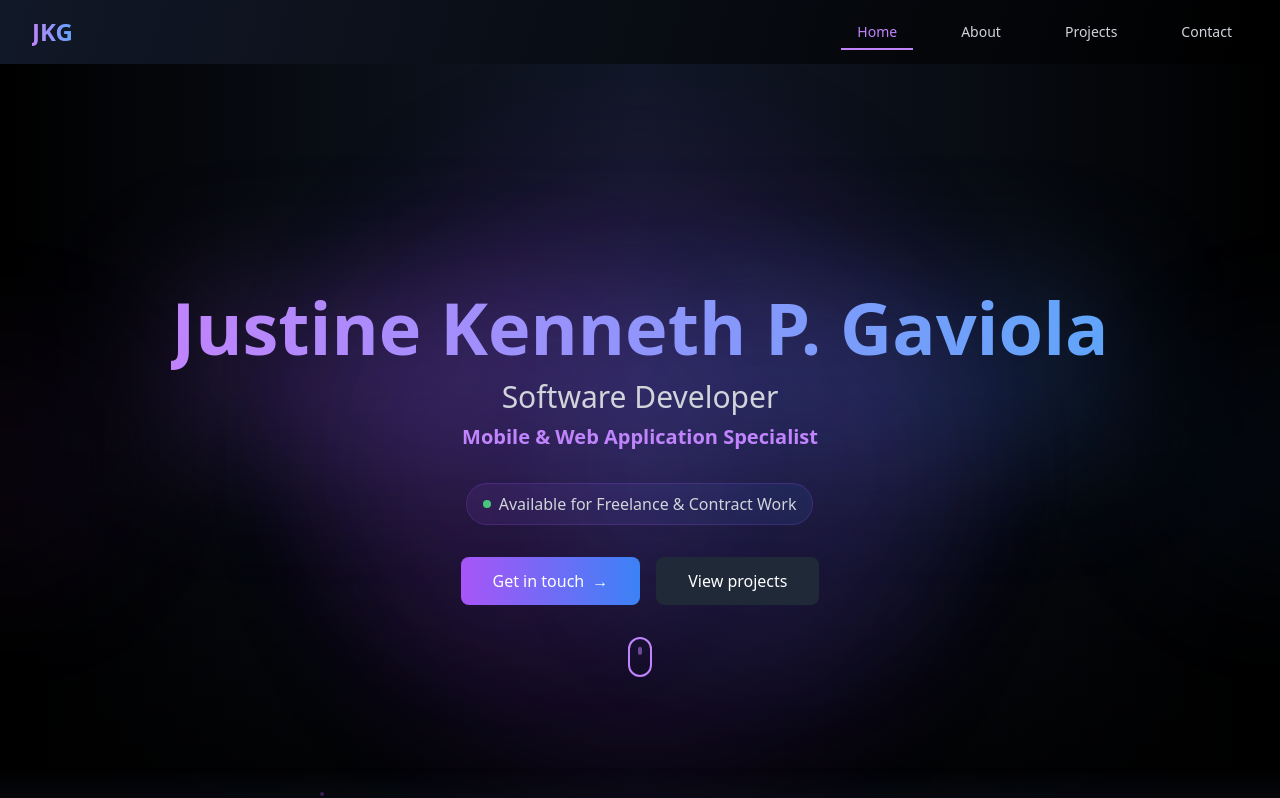
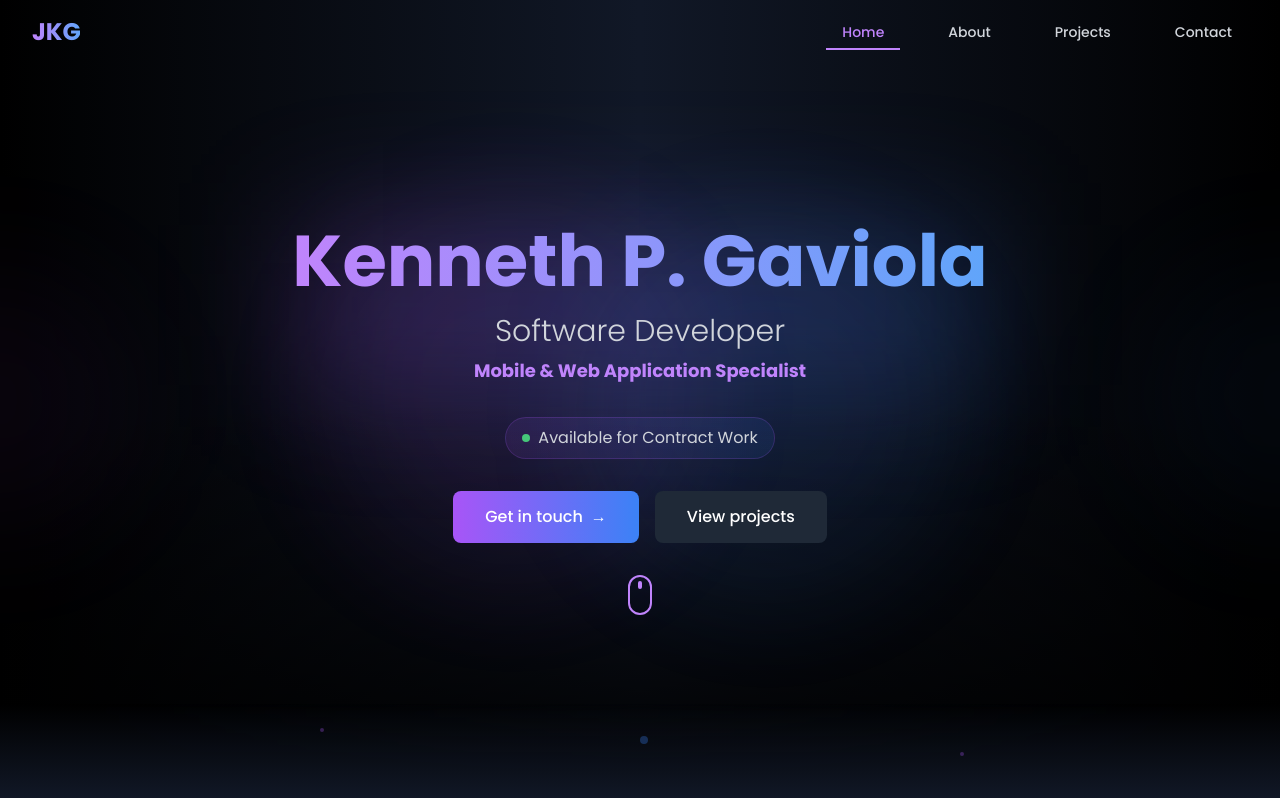
Before and after one commit to Kenneth14031129/Portfolio, a React (Vite) app: page / in a window 1280 px wide. Shown: the top 798 px of the page. Built offline with nearby package versions, Linux system fonts and the light colour scheme.

Commit message:
Enhance UI designs

```diff
--- a/src/components/Portfolio.jsx
+++ b/src/components/Portfolio.jsx
@@ -100,46 +100,48 @@ const Portfolio = () => {
   }, []);
 
   return (
-    <div className="min-h-screen bg-gradient-to-br from-gray-900 via-black to-gray-900">
+    <div className="min-h-screen bg-gradient-to-br from-gray-900 via-black to-gray-900 font-[Poppins]">
       <Header />
 
-      <main className="pt-16">
+      <main>
         {/* Hero Section */}
         <section
           id="home"
-          className="relative min-h-screen bg-gradient-to-r from-black via-gray-900 to-black text-white overflow-hidden flex items-center"
+          className="relative min-h-[100dvh] bg-gradient-to-r from-black via-gray-900 to-black text-white overflow-hidden flex items-center"
         >
-          {/* Animated Background Elements */}
-          <div className="absolute inset-0">
-            {/* Animated grid */}
-            <div className="absolute inset-0 bg-grid-white/[0.05] bg-[size:20px_20px]">
+          {/* Animated Background Elements - Optimized for performance */}
+          <div className="absolute inset-0 pointer-events-none">
+            {/* Animated grid with reduced opacity on mobile */}
+            <div className="absolute inset-0 bg-grid-white/[0.03] sm:bg-grid-white/[0.05] bg-[size:20px_20px]">
               <div className="absolute inset-0 bg-gradient-to-t from-black via-transparent to-transparent"></div>
             </div>
 
-            {/* Animated orbs */}
-            <div className="absolute top-1/4 left-1/4 w-96 h-96 bg-purple-500/10 rounded-full blur-3xl animate-pulse"></div>
-            <div className="absolute bottom-1/4 right-1/4 w-96 h-96 bg-blue-500/10 rounded-full blur-3xl animate-pulse delay-700"></div>
-            <div className="absolute top-1/2 left-1/2 -translate-x-1/2 -translate-y-1/2 w-[40rem] h-[40rem] bg-purple-900/20 rounded-full blur-3xl animate-pulse delay-1000"></div>
+            {/* Animated orbs - simplified for mobile */}
+            <div className="absolute top-1/4 left-1/4 w-64 sm:w-96 h-64 sm:h-96 bg-purple-500/5 sm:bg-purple-500/10 rounded-full blur-3xl animate-pulse"></div>
+            <div className="absolute bottom-1/4 right-1/4 w-64 sm:w-96 h-64 sm:h-96 bg-blue-500/5 sm:bg-blue-500/10 rounded-full blur-3xl animate-pulse delay-700"></div>
+
+            {/* Center orb - hidden on smallest screens */}
+            <div className="hidden xs:block absolute top-1/2 left-1/2 -translate-x-1/2 -translate-y-1/2 w-[30rem] sm:w-[40rem] h-[30rem] sm:h-[40rem] bg-purple-900/10 sm:bg-purple-900/20 rounded-full blur-3xl animate-pulse delay-1000"></div>
           </div>
 
-          {/* Content Container */}
-          <div className="relative max-w-7xl mx-auto px-4 sm:px-6 lg:px-8 py-32">
-            <div className="text-center space-y-8">
-              {/* Main Heading with Gradient and Animation */}
+          {/* Content Container with improved spacing for all devices */}
+          <div className="relative w-full max-w-7xl mx-auto px-4 sm:px-6 lg:px-8 py-16 sm:py-24 lg:py-32">
+            <div className="text-center space-y-6 sm:space-y-8">
+              {/* Main Heading with better size scaling */}
               <Fade cascade delay={300}>
                 <div className="relative inline-block">
                   <div className="absolute inset-0 bg-gradient-to-r from-purple-500/20 to-blue-500/20 blur-3xl"></div>
-                  <h1 className="relative text-5xl md:text-6xl lg:text-7xl font-bold">
+                  <h1 className="relative text-4xl xs:text-5xl sm:text-6xl lg:text-7xl font-bold">
                     <span className="bg-clip-text text-transparent bg-gradient-to-r from-purple-400 to-blue-400">
-                      Justine Kenneth P. Gaviola
+                      Kenneth P. Gaviola
                     </span>
                     <Fade cascade delay={700}>
-                      <div className="mt-4 text-2xl md:text-3xl text-gray-300 font-light">
+                      <div className="mt-3 sm:mt-4 text-xl xs:text-2xl sm:text-3xl text-gray-300 font-light">
                         Software Developer
                       </div>
                     </Fade>
                     <Fade cascade delay={900}>
-                      <div className="mt-2 text-xl text-purple-400">
+                      <div className="mt-1 sm:mt-2 text-lg xs:text-xl text-purple-400">
                         Mobile & Web Application Specialist
                       </div>
                     </Fade>
@@ -147,25 +149,25 @@ const Portfolio = () => {
                 </div>
               </Fade>
 
-              {/* Status Badge with Animation */}
+              {/* Status Badge with Animation - more compact on mobile */}
               <Zoom delay={1500}>
                 <div className="flex justify-center">
-                  <div className="inline-flex items-center px-4 py-2 rounded-full bg-gradient-to-r from-purple-500/10 to-blue-500/10 border border-purple-500/20">
+                  <div className="inline-flex items-center px-3 sm:px-4 py-1.5 sm:py-2 rounded-full bg-gradient-to-r from-purple-500/10 to-blue-500/10 border border-purple-500/20">
                     <span className="w-2 h-2 bg-green-400 rounded-full mr-2 animate-pulse"></span>
-                    <span className="text-gray-300">
-                      Available for Freelance & Contract Work
+                    <span className="text-sm sm:text-base text-gray-300">
+                      Available for Contract Work
                     </span>
                   </div>
                 </div>
               </Zoom>
 
-              {/* CTA Buttons with Animation */}
+              {/* CTA Buttons with improved touch targets */}
               <Slide direction="up" delay={1800}>
-                <div className="flex flex-col sm:flex-row justify-center gap-4 mt-8">
-                  {/* Primary CTA */}
+                <div className="flex flex-col sm:flex-row justify-center gap-3 sm:gap-4 mt-6 sm:mt-8">
+                  {/* Primary CTA with larger touch area */}
                   <a
                     href="#contact"
-                    className="group relative px-8 py-3 overflow-hidden rounded-lg bg-gradient-to-r from-purple-500 to-blue-500 text-white font-medium transition-all duration-300 hover:scale-105 hover:shadow-lg hover:shadow-purple-500/25"
+                    className="group relative px-6 sm:px-8 py-3.5 overflow-hidden rounded-lg bg-gradient-to-r from-purple-500 to-blue-500 text-white font-medium transition-all duration-300 hover:scale-105 hover:shadow-lg hover:shadow-purple-500/25 min-w-[160px] min-h-[44px] flex items-center justify-center"
                   >
                     <div className="absolute inset-0 bg-white/20 translate-y-full group-hover:translate-y-0 transition-transform duration-300"></div>
                     <span className="relative flex items-center justify-center gap-2">
@@ -176,10 +178,10 @@ const Portfolio = () => {
                     </span>
                   </a>
 
-                  {/* Secondary CTA */}
+                  {/* Secondary CTA with larger touch area */}
                   <a
                     href="#projects"
-                    className="group relative px-8 py-3 rounded-lg bg-gray-800 text-white font-medium overflow-hidden transition-all duration-300 hover:scale-105"
+                    className="group relative px-6 sm:px-8 py-3.5 rounded-lg bg-gray-800 text-white font-medium overflow-hidden transition-all duration-300 hover:scale-105 min-w-[160px] min-h-[44px] flex items-center justify-center"
                   >
                     <div className="absolute inset-0 bg-gradient-to-r from-purple-500/10 to-blue-500/10 translate-y-full group-hover:translate-y-0 transition-transform duration-300"></div>
                     <span className="relative">View projects</span>
@@ -187,9 +189,9 @@ const Portfolio = () => {
                 </div>
               </Slide>
 
-              {/* Scroll Indicator with Animation */}
+              {/* Scroll Indicator - hidden on smaller screens */}
               <Bounce delay={2100}>
-                <div className="absolute bottom-15 left-1/2 -translate-x-1/2">
+                <div className="absolute sm:bottom-15 left-1/2 -translate-x-1/2 hidden sm:block">
                   <div className="w-6 h-10 rounded-full border-2 border-purple-400 flex justify-center p-1">
                     <div className="w-1 h-2 rounded-full bg-purple-400 animate-scroll"></div>
                   </div>
@@ -198,16 +200,17 @@ const Portfolio = () => {
             </div>
           </div>
 
-          {/* Decorative Side Elements */}
-          <div className="absolute -left-32 top-1/2 -translate-y-1/2 w-64 h-64 bg-purple-500/5 rounded-full blur-3xl"></div>
-          <div className="absolute -right-32 top-1/3 w-64 h-64 bg-blue-500/5 rounded-full blur-3xl"></div>
+          {/* Decorative Side Elements - reduced or hidden on mobile */}
+          <div className="hidden sm:block absolute -left-32 top-1/2 -translate-y-1/2 w-48 sm:w-64 h-48 sm:h-64 bg-purple-500/5 rounded-full blur-3xl"></div>
+          <div className="hidden sm:block absolute -right-32 top-1/3 w-48 sm:w-64 h-48 sm:h-64 bg-blue-500/5 rounded-full blur-3xl"></div>
 
-          <div className="absolute bottom-0 left-0 w-full h-24 overflow-hidden bg-gradient-to-b from-transparent to-gray-900 backdrop-blur-sm">
-            <div className="absolute inset-0 opacity-30">
+          {/* Bottom gradient - simplified for better performance */}
+          <div className="absolute bottom-0 left-0 w-full h-16 sm:h-24 overflow-hidden bg-gradient-to-b from-transparent to-gray-900 backdrop-blur-sm">
+            <div className="absolute inset-0 opacity-20 sm:opacity-30">
+              {/* Reduced number of decorative dots on mobile */}
               <div className="absolute h-1 w-1 rounded-full bg-purple-500 top-1/4 left-1/4"></div>
               <div className="absolute h-2 w-2 rounded-full bg-blue-500 top-1/3 left-1/2"></div>
-              <div className="absolute h-1 w-1 rounded-full bg-purple-500 top-1/2 left-3/4"></div>
-              {/* Add more dots with varied positions and sizes */}
+              <div className="hidden sm:block absolute h-1 w-1 rounded-full bg-purple-500 top-1/2 left-3/4"></div>
             </div>
           </div>
         </section>
@@ -215,7 +218,7 @@ const Portfolio = () => {
         {/* About Section with Animations */}
         <section
           id="about"
-          className={`py-24 bg-gradient-to-br from-black to-gray-900 transition-all duration-1000 relative ${
+          className={`py-24 scroll-mt-24 bg-gradient-to-br from-black to-gray-900 transition-all duration-1000 relative ${
             isVisible.about
               ? "opacity-100 translate-y-0"
               : "opacity-0 translate-y-10"
@@ -591,7 +594,7 @@ const Portfolio = () => {
         {/* Portfolio Showcase Section */}
         <section
           id="projects"
-          className={`py-24 bg-gradient-to-br from-gray-900 to-black transition-all duration-1000 relative ${
+          className={`py-24 scroll-mt-24 bg-gradient-to-br from-gray-900 to-black transition-all duration-1000 relative ${
             isVisible.projects
               ? "opacity-100 translate-y-0"
               : "opacity-0 translate-y-10"
@@ -811,7 +814,7 @@ const Portfolio = () => {
         {/* Contact Section with Animations */}
         <section
           id="contact"
-          className={`py-24 bg-gradient-to-br from-gray-900 via-black to-gray-900 transition-all duration-1000 relative ${
+          className={`py-24 scroll-mt-24 bg-gradient-to-br from-gray-900 via-black to-gray-900 transition-all duration-1000 relative ${
             isVisible.contact
               ? "opacity-100 translate-y-0"
               : "opacity-0 translate-y-10"
@@ -918,7 +921,7 @@ const Portfolio = () => {
                         <div className="flex items-center justify-center gap-2 text-gray-300">
                           <div className="w-2 h-2 rounded-full bg-green-400 animate-pulse"></div>
                           <span>
-                            Available for remote work & on-site opportunities
+                            Available for remote & on-site opportunities
                           </span>
                         </div>
                       </div>
--- a/src/index.css
+++ b/src/index.css
@@ -1,3 +1,7 @@
+/* Import Google Fonts */
+@import url("https://fonts.googleapis.com/css2?family=Poppins:wght@300;400;500;600;700&display=swap");
+
+/* Tailwind directives */
 @tailwind base;
 @tailwind components;
 @tailwind utilities;
```
